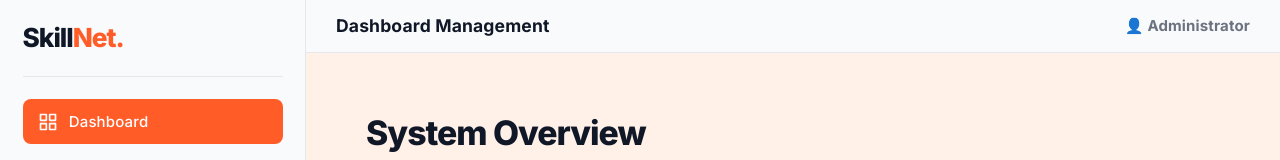
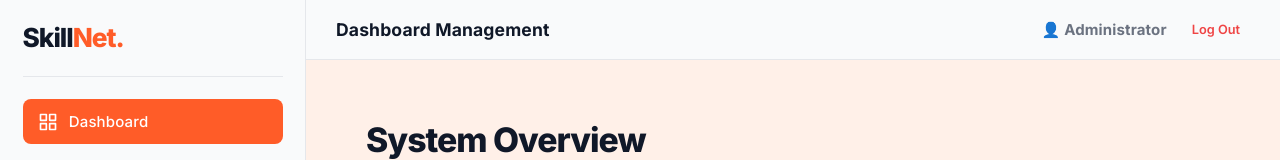
Before and after one commit to Methu25/SkillNet, a React (Vite) app in the folder skillnet.client/: page / in a window 1280 px wide. Shown: the top 160 px of the page. Built offline with nearby package versions, Linux system fonts and the light colour scheme; no server answers.

Commit message:
Update admin module UI and add logout button

```diff
--- a/skillnet.client/src/components/AdminLayout.jsx
+++ b/skillnet.client/src/components/AdminLayout.jsx
@@ -10,7 +10,20 @@
                 {/* Top Navbar */}
                 <header className="admin-header">
                     <h3 style={{ margin: 0, textTransform: 'capitalize', color: 'var(--text-h)' }}>{currentTab} Management</h3>
-                    <div style={{ fontWeight: 'bold', color: 'var(--text)' }}>👤 Administrator</div>
+                    <div style={{ display: 'flex', alignItems: 'center', gap: '1rem' }}>
+                        <div style={{ fontWeight: 'bold', color: 'var(--text)' }}>👤 Administrator</div>
+                        <button
+                            className="admin-btn admin-btn-ghost admin-btn-ghost-danger"
+                            onClick={() => {
+                                // Standard way to clear auth tokens for JWT authentication
+                                localStorage.clear();
+                                sessionStorage.clear();
+                                window.location.href = '/'; // Redirects to the root/login page
+                            }}
+                        >
+                            Log Out
+                        </button>
+                    </div>
                 </header>
                 {/* Page Content */}
                 <main style={{ padding: '2rem', flex: 1, overflowY: 'auto' }}>
```
